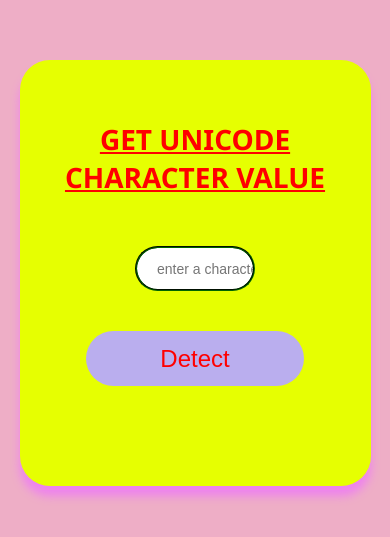
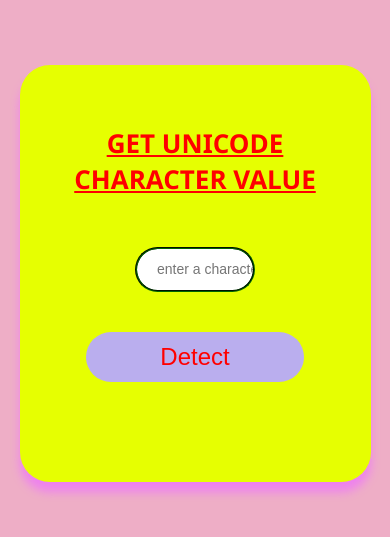
Before and after one commit to msdhinesh45/Unicode-value, a plain HTML site: page index.html in a window 390 px wide. Shown: the part 149-686 px from the top of the page. Drawn offline with Linux system fonts and the light colour scheme.

Commit message:
container size increased

```diff
--- a/styles.css
+++ b/styles.css
@@ -1,66 +1,63 @@
-
-*{
+* {
     box-sizing: border-box;
     margin: 0;
     padding: 0;
 }
 
-body{
-    font-family:fantasy;
+body {
+    font-family: fantasy;
     background-color: #eeaec6;
     display: flex;
     justify-content: center;
     align-items: center;
     height: 100vh;
-
 }
 
-.container{
+.container {
     background-color: #e6ff01;
     box-shadow: 0px 10px 10px violet;
     border-radius: 30px;
-    height: 70vh;
+    height: 80vh;
     width: 60vw;
     color: red;
     text-align: center;
     padding-top: 130px;
 }
 
-h1{
+h1 {
     margin-bottom: 20px;
     font-family: 'Segoe UI', Tahoma, Geneva, Verdana, sans-serif;
     font-size: 40px;
     text-decoration: underline;
     text-transform: uppercase;
+    font-weight: bold;
 }
 
-p{
+p {
     margin-top: 40px;
-    font-family:'Franklin Gothic Medium', 'Arial Narrow', Arial, sans-serif;
+    font-family: 'Franklin Gothic Medium', 'Arial Narrow', Arial, sans-serif;
     font-size: 30px;
     font-weight: 300;
 }
 
-input{
-    border-radius:30px;
+input {
+    border-radius: 30px;
     height: 60px;
     width: 160px;
-   color: rgb(15, 0, 100);
-   padding-left: 20px;
-   font-size: 16px;
+    color: rgb(15, 0, 100);
+    padding-left: 20px;
+    font-size: 16px;
     border: groove darkgreen 2px;
     outline: none;
     margin-top: 30px;
 }
 
-/* input:disabled{} */
-
-button{
+button {
     border: none;
     background-color: #baaeee;
     color: red;
     height: 70px;
-    outline: blueviolet ;
+    outline: blueviolet;
     cursor: pointer;
     width: 30%;
     font-size: 40px;
@@ -68,40 +65,43 @@ button{
     margin-top: 40px;
 }
 
-#result{
+#result {
     color: darkgreen;
 }
 
-/* Medium devices (tablets, 768px and up) */
+/* ===================== Responsive Design ===================== */
+
+/* Tablets (width ≤ 1024px) */
 @media screen and (max-width: 1024px) {
     .container {
         width: 80vw;
-        height: 75vh;
+        height: auto;
         padding-top: 100px;
+        padding-bottom: 40px;
     }
 
     h1 {
-        font-size: 32px;
+        font-size: 34px;
     }
 
     input {
         width: 140px;
         height: 50px;
-        font-size: 14px;
+        font-size: 15px;
     }
 
     button {
         width: 50%;
+        height: 60px;
         font-size: 30px;
-        height: 60px;
     }
 
     p {
-        font-size: 25px;
+        font-size: 24px;
     }
 }
 
-/* Small devices (phones, 480px and up) */
+/* Mobiles (width ≤ 768px) */
 @media screen and (max-width: 768px) {
     .container {
         width: 90vw;
@@ -110,7 +110,7 @@ button{
     }
 
     h1 {
-        font-size: 28px;
+        font-size: 26px;
     }
 
     input {
@@ -122,7 +122,7 @@ button{
     button {
         width: 70%;
         font-size: 24px;
-        height: 55px;
+        height: 50px;
     }
 
     p {
```
